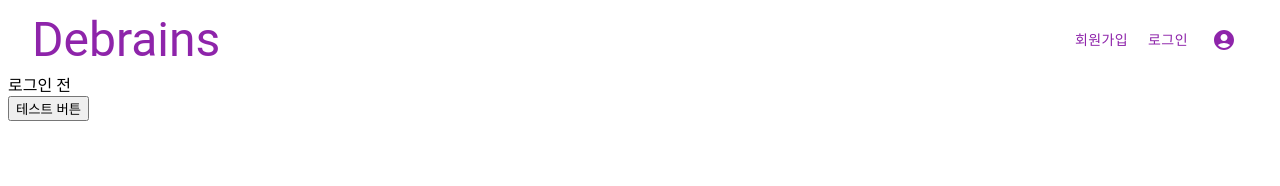
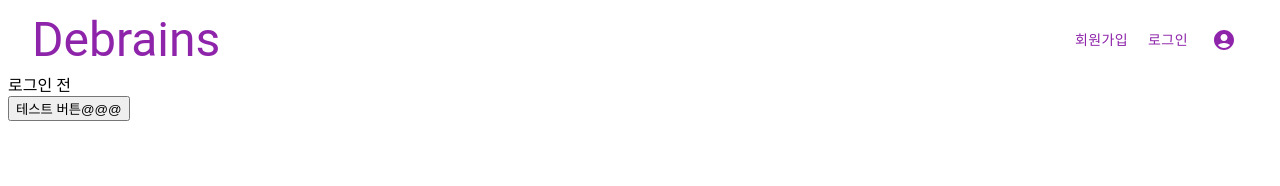
Before and after one commit to debrains/debrains, a React (Create React App) app: page / in a window 1280 px wide. Shown: the top 186 px of the page. Built offline with nearby package versions, Linux system fonts and the light colour scheme.

Commit message:
test push

```diff
--- a/src/pages/Main.js
+++ b/src/pages/Main.js
@@ -11,7 +11,7 @@ function Main() {
   return (
     <div>
       <div>{user}</div>
-      <button onClick={onClick}>테스트 버튼</button>
+      <button onClick={onClick}>테스트 버튼@@@</button>
     </div>
   );
 }
```
